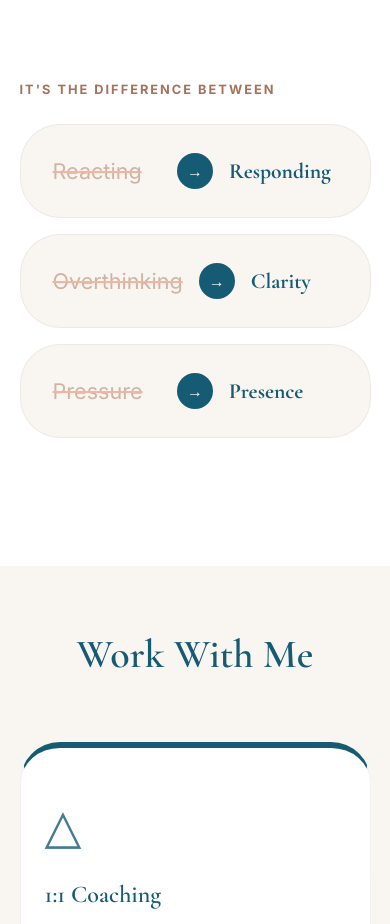
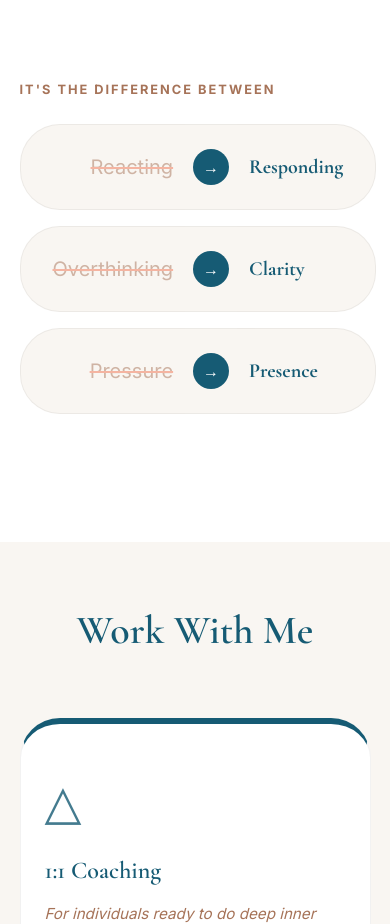
Before and after one commit to hetashridk/LifeOfMiracle, a Next.js app: page / in a window 390 px wide. Shown: the part 3700-4624 px from the top of the page. Built offline with nearby package versions, Linux system fonts and the light colour scheme.

Commit message:
Mobile and tab reesponsive done for mobile and tab view

```diff
--- a/src/components/MentalFitness.tsx
+++ b/src/components/MentalFitness.tsx
@@ -99,27 +99,27 @@ export function MentalFitness() {
             }}>
               It's the difference between
             </p>
+            <div style={{ display: 'grid', gridTemplateColumns: '1fr auto 1fr', rowGap: '1rem' }}>
               {contrasts.map(({ from, to }, i) => (
+                <React.Fragment key={from}>
                   <motion.div
-                key={from}
-                initial={{ opacity: 0, y: 20 }}
-                whileInView={{ opacity: 1, y: 0 }}
+                    initial={{ opacity: 0, x: -15 }}
+                    whileInView={{ opacity: 1, x: 0 }}
                     viewport={{ once: true }}
                     transition={{ duration: 0.5, delay: 0.2 + i * 0.1 }}
                     style={{
-                  display: 'grid',
-                  gridTemplateColumns: '1fr auto 1fr',
+                      backgroundColor: 'var(--color-bg)',
+                      borderRadius: 'var(--radius-lg) 0 0 var(--radius-lg)',
+                      padding: '1.5rem 0.75rem 1.5rem 2rem',
+                      display: 'flex',
                       alignItems: 'center',
-                  gap: '1rem',
-                  backgroundColor: 'var(--color-bg)',
-                  borderRadius: 'var(--radius-lg)',
-                  padding: '1.75rem 2rem',
-                  border: '1px solid rgba(0,0,0,0.05)'
+                      justifyContent: 'flex-end',
+                      border: '1px solid rgba(0,0,0,0.05)',
+                      borderRight: 'none'
                     }}
                   >
-                <div>
                     <span style={{
-                    fontSize: '1.35rem',
+                      fontSize: '1.25rem',
                       color: 'var(--color-text-secondary)',
                       opacity: 0.5,
                       textDecoration: 'line-through',
@@ -128,7 +128,24 @@ export function MentalFitness() {
                     }}>
                       {from}
                     </span>
-                </div>
+                  </motion.div>
+
+                  <motion.div
+                    initial={{ opacity: 0, scale: 0.5 }}
+                    whileInView={{ opacity: 1, scale: 1 }}
+                    viewport={{ once: true }}
+                    transition={{ duration: 0.4, delay: 0.25 + i * 0.1 }}
+                    style={{
+                      backgroundColor: 'var(--color-bg)',
+                      display: 'flex',
+                      alignItems: 'center',
+                      justifyContent: 'center',
+                      padding: '1.5rem 0.5rem',
+                      border: '1px solid rgba(0,0,0,0.05)',
+                      borderLeft: 'none',
+                      borderRight: 'none'
+                    }}
+                  >
                     <div style={{
                       width: '36px',
                       height: '36px',
@@ -143,18 +160,36 @@ export function MentalFitness() {
                     }}>
                       →
                     </div>
-                <div>
+                  </motion.div>
+
+                  <motion.div
+                    initial={{ opacity: 0, x: 15 }}
+                    whileInView={{ opacity: 1, x: 0 }}
+                    viewport={{ once: true }}
+                    transition={{ duration: 0.5, delay: 0.3 + i * 0.1 }}
+                    style={{
+                      backgroundColor: 'var(--color-bg)',
+                      borderRadius: '0 var(--radius-lg) var(--radius-lg) 0',
+                      padding: '1.5rem 2rem 1.5rem 0.75rem',
+                      display: 'flex',
+                      alignItems: 'center',
+                      justifyContent: 'flex-start',
+                      border: '1px solid rgba(0,0,0,0.05)',
+                      borderLeft: 'none'
+                    }}
+                  >
                     <span style={{
-                    fontSize: '1.35rem',
+                      fontSize: '1.25rem',
                       fontWeight: 700,
                       color: 'var(--color-primary)',
                       fontFamily: 'var(--font-heading)'
                     }}>
                       {to}
                     </span>
+                  </motion.div>
+                </React.Fragment>
+              ))}
             </div>
-              </motion.div>
-            ))}
           </motion.div>
         </div>
 
```
Lines whose indentation alone changed are shown as unchanged.
